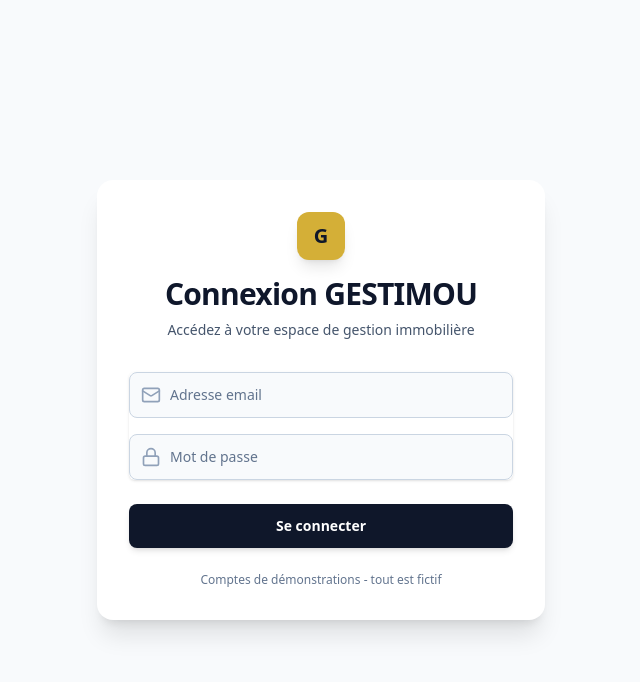
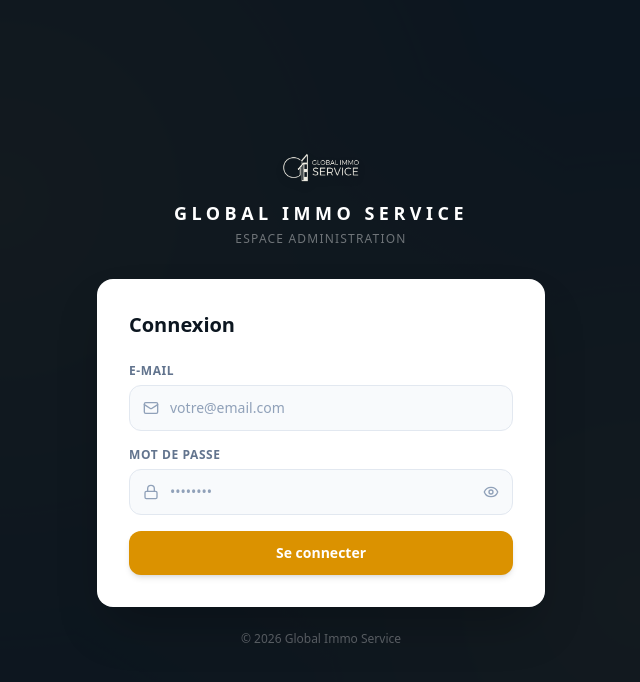
Before and after one commit to Amelia08-14/gestimou_front, a Next.js app: page /login in a window 1280 px wide. Shown: the top 682 px of the page, without its empty margins (319-959 px from the left). Built offline with nearby package versions, Linux system fonts and the light colour scheme; no server answers.

Commit message:
new Design

```diff
--- a/src/app/globals.css
+++ b/src/app/globals.css
@@ -1,26 +1,37 @@
 @import "tailwindcss";
 
 :root {
-  --background: #f8fafc;
-  --foreground: #0f172a;
+  --background: #f6f3ec;
+  --foreground: #0c1620;
 
-  /* Brand Colors */
-  --color-brand-blue: #0f172a; /* Slate 900 */
-  --color-brand-gold: #d4af37; /* Metallic Gold */
-  --color-brand-gold-light: #f3e5ab;
-  --color-brand-gold-dark: #b4941f;
+  /* Global Immo Service — Brand Palette */
+  --color-brand-navy:  #0c1620;
+  --color-brand-amber: #db9200;
+  --color-brand-cream: #f6f3ec;
+  --color-brand-gold:  #a08851;
+
+  /* Legacy aliases kept for compatibility */
+  --color-brand-blue:       #0c1620;
+  --color-brand-gold-light: #f0e4c2;
+  --color-brand-gold-dark:  #a08851;
+  --color-brand-gold-hover: #b8982d;
 }
 
 @theme inline {
-  --color-background: var(--background);
-  --color-foreground: var(--foreground);
+  --color-background:  var(--background);
+  --color-foreground:  var(--foreground);
   --font-sans: var(--font-geist-sans);
   --font-mono: var(--font-geist-mono);
 
-  /* Custom Colors */
-  --color-brand-blue: #0f172a;
-  --color-brand-gold: #d4af37;
-  --color-brand-gold-hover: #b4941f;
+  /* Tailwind utility classes */
+  --color-brand-navy:       #0c1620;
+  --color-brand-amber:      #db9200;
+  --color-brand-cream:      #f6f3ec;
+  --color-brand-gold:       #a08851;
+  --color-brand-blue:       #0c1620;
+  --color-brand-gold-hover: #b8982d;
+  --color-brand-gold-light: #f0e4c2;
+  --color-brand-gold-dark:  #a08851;
 }
 
 body {
--- a/src/app/layout.tsx
+++ b/src/app/layout.tsx
@@ -13,8 +13,8 @@
 });
 
 export const metadata: Metadata = {
-  title: "GESTIMOU - Votre partenaire de gestion immobilière",
-  description: "Plateforme d'administration pour la gestion immobilière",
+  title: "Global Immo Service — Administration",
+  description: "Plateforme d'administration Global Immo Service",
 };
 
 import AppLayout from "@/components/AppLayout";
@@ -26,9 +26,9 @@
   children: React.ReactNode;
 }>) {
   return (
-    <html lang="en" suppressHydrationWarning>
+    <html lang="fr" suppressHydrationWarning>
       <body
-        className={`${geistSans.variable} ${geistMono.variable} antialiased flex h-screen bg-gray-50`}
+        className={`${geistSans.variable} ${geistMono.variable} antialiased flex h-screen bg-brand-cream`}
         suppressHydrationWarning
       >
         <Providers>
--- a/src/app/login/page.tsx
+++ b/src/app/login/page.tsx
@@ -3,11 +3,13 @@
 import { useState } from 'react';
 import { useRouter } from 'next/navigation';
 import { useRole } from '@/contexts/RoleContext';
-import { Key, Lock, Mail } from 'lucide-react';
+import { Lock, Mail, Eye, EyeOff } from 'lucide-react';
+import Image from 'next/image';
 
 export default function LoginPage() {
   const [email, setEmail] = useState('');
   const [password, setPassword] = useState('');
+  const [showPassword, setShowPassword] = useState(false);
   const [loading, setLoading] = useState(false);
   const [error, setError] = useState('');
   const router = useRouter();
@@ -31,101 +33,135 @@
         throw new Error(data.error || 'Erreur de connexion');
       }
 
-      // Login via context
-      login({
-        id: data.id,
-        name: data.name,
-        email: data.email,
-        role: data.role
-      }, data.token, data.mustChangePassword ? '/profile' : '/');
-
-    } catch (err: any) {
-      setError(err.message);
+      login(
+        { id: data.id, name: data.name, email: data.email, role: data.role },
+        data.token,
+        data.mustChangePassword ? '/profile' : '/'
+      );
+    } catch (err: unknown) {
+      setError(err instanceof Error ? err.message : 'Erreur de connexion');
     } finally {
       setLoading(false);
     }
   };
 
   return (
-    <div className="flex min-h-screen w-full items-center justify-center bg-slate-50 p-4">
-      <div className="w-full max-w-md space-y-8 rounded-2xl bg-white p-8 shadow-xl">
+    <div
+      className="flex min-h-screen w-full items-center justify-center p-4"
+      style={{ backgroundColor: '#0c1620' }}
+    >
+      {/* Background subtle pattern */}
+      <div
+        className="absolute inset-0 opacity-[0.03]"
+        style={{
+          backgroundImage: `radial-gradient(circle at 25% 25%, #db9200 0%, transparent 50%),
+                            radial-gradient(circle at 75% 75%, #db9200 0%, transparent 50%)`,
+        }}
+      />
+
+      <div className="relative w-full max-w-md">
+        {/* ── Logo block ──────────────────────────────────── */}
+        <div className="mb-8 flex flex-col items-center gap-4">
+          <Image
+            src="/logo-light.png"
+            alt="Global Immo Service"
+            width={80}
+            height={80}
+            className="object-contain drop-shadow-lg"
+          />
           <div className="text-center">
-          <div className="mx-auto flex h-12 w-12 items-center justify-center rounded-xl bg-brand-gold text-brand-blue font-bold text-xl shadow-lg">
-            G
-          </div>
-          <h2 className="mt-4 text-3xl font-bold tracking-tight text-slate-900">
-            Connexion GESTIMOU
-          </h2>
-          <p className="mt-2 text-sm text-slate-600">
-            Accédez à votre espace de gestion immobilière
+            <p className="text-lg font-bold tracking-[0.25em] text-white uppercase">
+              Global Immo Service
+            </p>
+            <p className="mt-1 text-xs tracking-widest text-white/40 uppercase">
+              Espace Administration
             </p>
           </div>
+        </div>
 
-        <form className="mt-8 space-y-6" onSubmit={handleSubmit}>
-          <div className="space-y-4 rounded-md shadow-sm">
+        {/* ── White card ──────────────────────────────────── */}
+        <div className="rounded-2xl bg-white px-8 py-8 shadow-2xl">
+          <h2 className="mb-6 text-xl font-bold text-brand-navy">
+            Connexion
+          </h2>
+
+          <form className="space-y-4" onSubmit={handleSubmit}>
+            {/* Email */}
             <div>
-              <label htmlFor="email" className="sr-only">Email</label>
+              <label htmlFor="email" className="mb-1.5 block text-xs font-semibold text-slate-500 uppercase tracking-wider">
+                E-mail
+              </label>
               <div className="relative">
-                <div className="pointer-events-none absolute inset-y-0 left-0 flex items-center pl-3">
-                  <Mail className="h-5 w-5 text-slate-400" />
-                </div>
+                <Mail className="absolute left-3.5 top-1/2 h-4 w-4 -translate-y-1/2 text-slate-400" />
                 <input
                   id="email"
-                  name="email"
                   type="email"
                   required
                   value={email}
                   onChange={(e) => setEmail(e.target.value)}
-                  className="block w-full rounded-lg border border-slate-300 bg-slate-50 py-3 pl-10 text-slate-900 placeholder-slate-500 focus:border-brand-blue focus:ring-brand-blue sm:text-sm"
-                  placeholder="Adresse email"
+                  className="block w-full rounded-xl border border-slate-200 bg-slate-50 py-3 pl-10 pr-4 text-sm text-slate-900 placeholder-slate-400 outline-none transition focus:border-brand-amber focus:bg-white focus:ring-2 focus:ring-brand-amber/20"
+                  placeholder="votre@email.com"
                 />
               </div>
             </div>
+
+            {/* Password */}
             <div>
-              <label htmlFor="password" className="sr-only">Mot de passe</label>
+              <label htmlFor="password" className="mb-1.5 block text-xs font-semibold text-slate-500 uppercase tracking-wider">
+                Mot de passe
+              </label>
               <div className="relative">
-                <div className="pointer-events-none absolute inset-y-0 left-0 flex items-center pl-3">
-                  <Lock className="h-5 w-5 text-slate-400" />
-                </div>
+                <Lock className="absolute left-3.5 top-1/2 h-4 w-4 -translate-y-1/2 text-slate-400" />
                 <input
                   id="password"
-                  name="password"
-                  type="password"
+                  type={showPassword ? 'text' : 'password'}
                   required
                   value={password}
                   onChange={(e) => setPassword(e.target.value)}
-                  className="block w-full rounded-lg border border-slate-300 bg-slate-50 py-3 pl-10 text-slate-900 placeholder-slate-500 focus:border-brand-blue focus:ring-brand-blue sm:text-sm"
-                  placeholder="Mot de passe"
+                  className="block w-full rounded-xl border border-slate-200 bg-slate-50 py-3 pl-10 pr-11 text-sm text-slate-900 placeholder-slate-400 outline-none transition focus:border-brand-amber focus:bg-white focus:ring-2 focus:ring-brand-amber/20"
+                  placeholder="••••••••"
                 />
-              </div>
+                <button
+                  type="button"
+                  onClick={() => setShowPassword(!showPassword)}
+                  className="absolute right-3.5 top-1/2 -translate-y-1/2 text-slate-400 hover:text-slate-600 transition-colors"
+                >
+                  {showPassword ? <EyeOff className="h-4 w-4" /> : <Eye className="h-4 w-4" />}
+                </button>
               </div>
             </div>
 
+            {/* Error */}
             {error && (
-            <div className="rounded-md bg-red-50 p-3 text-sm text-red-600 border border-red-100">
+              <div className="rounded-xl bg-red-50 border border-red-100 px-4 py-3 text-sm text-red-600">
                 {error}
               </div>
             )}
 
+            {/* Submit */}
             <button
               type="submit"
               disabled={loading}
-            className="group relative flex w-full justify-center rounded-lg bg-brand-blue py-3 px-4 text-sm font-bold text-white hover:bg-brand-blue/90 focus:outline-none focus:ring-2 focus:ring-brand-blue focus:ring-offset-2 disabled:opacity-50 transition-all shadow-md"
+              className="mt-2 flex w-full items-center justify-center rounded-xl py-3 text-sm font-bold text-white transition-all shadow-md disabled:opacity-60"
+              style={{ backgroundColor: '#db9200' }}
+              onMouseEnter={(e) => !loading && ((e.target as HTMLButtonElement).style.backgroundColor = '#b87c00')}
+              onMouseLeave={(e) => !loading && ((e.target as HTMLButtonElement).style.backgroundColor = '#db9200')}
             >
               {loading ? (
                 <span className="flex items-center gap-2">
-                <span className="h-4 w-4 animate-spin rounded-full border-2 border-white border-t-transparent"></span>
-                Connexion...
+                  <span className="h-4 w-4 animate-spin rounded-full border-2 border-white border-t-transparent" />
+                  Connexion…
                 </span>
               ) : (
                 'Se connecter'
               )}
             </button>
+          </form>
+        </div>
 
-          <div className="text-center text-xs text-slate-500">
-            <p>Comptes de démonstrations - tout est fictif</p>
-          </div>
-        </form>
+        <p className="mt-6 text-center text-xs text-white/30">
+          © {new Date().getFullYear()} Global Immo Service
+        </p>
       </div>
     </div>
   );
--- a/src/components/Sidebar.tsx
+++ b/src/components/Sidebar.tsx
@@ -1,7 +1,8 @@
 'use client';
 
+import Image from 'next/image';
 import Link from 'next/link';
-import { usePathname } from 'next/navigation';
+import { usePathname, useRouter } from 'next/navigation';
 import {
   LayoutDashboard,
   Users,
@@ -12,7 +13,6 @@
   LogOut,
   FileText,
   Settings,
-  UserCog
 } from 'lucide-react';
 import { clsx } from 'clsx';
 import { useRole } from '@/contexts/RoleContext';
@@ -28,34 +28,49 @@
   { name: 'Administration', href: '/admin', icon: Settings, roles: ['ADMIN'] },
 ];
 
-import { useRouter } from 'next/navigation';
-
 export function Sidebar() {
   const pathname = usePathname();
   const { user, logout } = useRole();
   const router = useRouter();
 
-  const filteredNavigation = navigation.filter(item =>
-    user?.role && item.roles.includes(user.role)
+  const filteredNavigation = navigation.filter(
+    (item) => user?.role && item.roles.includes(user.role)
   );
 
   const handleLogout = () => {
     logout();
+    router.push('/login');
   };
 
+  const initials = user?.name
+    ? user.name.split(' ').map((w) => w[0]).join('').slice(0, 2).toUpperCase()
+    : 'U';
+
   return (
-    <div className="flex h-full w-64 flex-col bg-brand-blue text-white shadow-xl border-r border-brand-gold/20">
-      <div className="flex h-20 items-center gap-3 px-6 border-b border-brand-gold/20">
-        <div className="flex h-10 w-10 items-center justify-center rounded-lg bg-brand-gold font-bold text-brand-blue shadow-lg shadow-brand-gold/20">
-          G
+    <div className="flex h-full w-64 flex-col bg-brand-navy text-white shadow-2xl">
+      {/* ── Logo ─────────────────────────────────────────── */}
+      <div className="flex h-20 items-center gap-3 px-5 border-b border-white/10">
+        <div className="flex h-10 w-10 flex-shrink-0 items-center justify-center">
+          <Image
+            src="/logo-light.png"
+            alt="Global Immo Service"
+            width={40}
+            height={40}
+            className="object-contain"
+          />
         </div>
-        <div className="flex flex-col">
-          <span className="font-bold text-lg leading-tight text-brand-gold">GESTIMOU</span>
-          <span className="text-[10px] text-brand-gold/80 font-medium tracking-wider">Votre partenaire immo</span>
+        <div className="flex flex-col leading-tight">
+          <span className="text-sm font-bold tracking-widest text-brand-amber uppercase">
+            Global Immo
+          </span>
+          <span className="text-[10px] font-semibold tracking-widest text-white/60 uppercase">
+            Service
+          </span>
         </div>
       </div>
 
-      <nav className="flex-1 space-y-1 px-3 py-6">
+      {/* ── Navigation ───────────────────────────────────── */}
+      <nav className="flex-1 space-y-0.5 px-3 py-5 overflow-y-auto">
         {filteredNavigation.map((item) => {
           const isActive = pathname === item.href;
           return (
@@ -63,16 +78,18 @@
               key={item.name}
               href={item.href}
               className={clsx(
-                'group flex items-center rounded-lg px-3 py-2.5 text-sm font-medium transition-all duration-200',
+                'group flex items-center rounded-xl px-3 py-2.5 text-sm font-medium transition-all duration-150',
                 isActive
-                  ? 'bg-brand-gold text-brand-blue shadow-md shadow-brand-gold/20'
-                  : 'text-slate-300 hover:bg-white/5 hover:text-brand-gold'
+                  ? 'bg-brand-amber text-brand-navy shadow-md'
+                  : 'text-white/70 hover:bg-white/8 hover:text-white'
               )}
             >
               <item.icon
                 className={clsx(
-                  'mr-3 h-5 w-5 flex-shrink-0 transition-colors',
-                  isActive ? 'text-brand-blue' : 'text-slate-400 group-hover:text-brand-gold'
+                  'mr-3 h-4.5 w-4.5 flex-shrink-0 transition-colors',
+                  isActive
+                    ? 'text-brand-navy'
+                    : 'text-white/40 group-hover:text-brand-amber'
                 )}
                 aria-hidden="true"
               />
@@ -82,23 +99,27 @@
         })}
       </nav>
 
-      <div className="border-t border-brand-gold/20 p-4 space-y-4">
-        <div
-          onClick={handleLogout}
-          className="flex items-center gap-3 rounded-xl bg-white/5 p-3 hover:bg-white/10 transition-colors cursor-pointer border border-transparent hover:border-brand-gold/30"
-        >
-          <div className="h-9 w-9 rounded-full bg-brand-gold flex items-center justify-center text-xs font-bold text-brand-blue shadow-lg">
-            {user?.name ? user.name.charAt(0).toUpperCase() : 'U'}
+      {/* ── User / Logout ────────────────────────────────── */}
+      <div className="border-t border-white/10 p-3">
+        <div className="flex items-center gap-3 rounded-xl bg-white/5 px-3 py-2.5">
+          <div className="flex h-9 w-9 flex-shrink-0 items-center justify-center rounded-full bg-brand-amber text-brand-navy text-xs font-bold">
+            {initials}
           </div>
-          <div className="flex-1 overflow-hidden">
-            <p className="truncate text-sm font-medium text-white">
+          <div className="flex-1 min-w-0">
+            <p className="truncate text-sm font-semibold text-white">
               {user?.name || 'Utilisateur'}
             </p>
-            <p className="truncate text-xs text-slate-400">
-              {user?.email || ''}
+            <p className="truncate text-[11px] text-white/50">
+              {user?.role || ''}
             </p>
           </div>
-          <LogOut className="h-4 w-4 text-slate-400 hover:text-brand-gold transition-colors" />
+          <button
+            onClick={handleLogout}
+            title="Déconnexion"
+            className="text-white/40 hover:text-red-400 transition-colors"
+          >
+            <LogOut className="h-4 w-4" />
+          </button>
         </div>
       </div>
     </div>
```
Also changed, not shown: src/components/AppLayout.tsx (+4 -4 lines), src/components/Header.tsx (+104 -77 lines), public/logo-dark.png (added), public/logo-light.png (added). Lines whose indentation alone changed are shown as unchanged.
